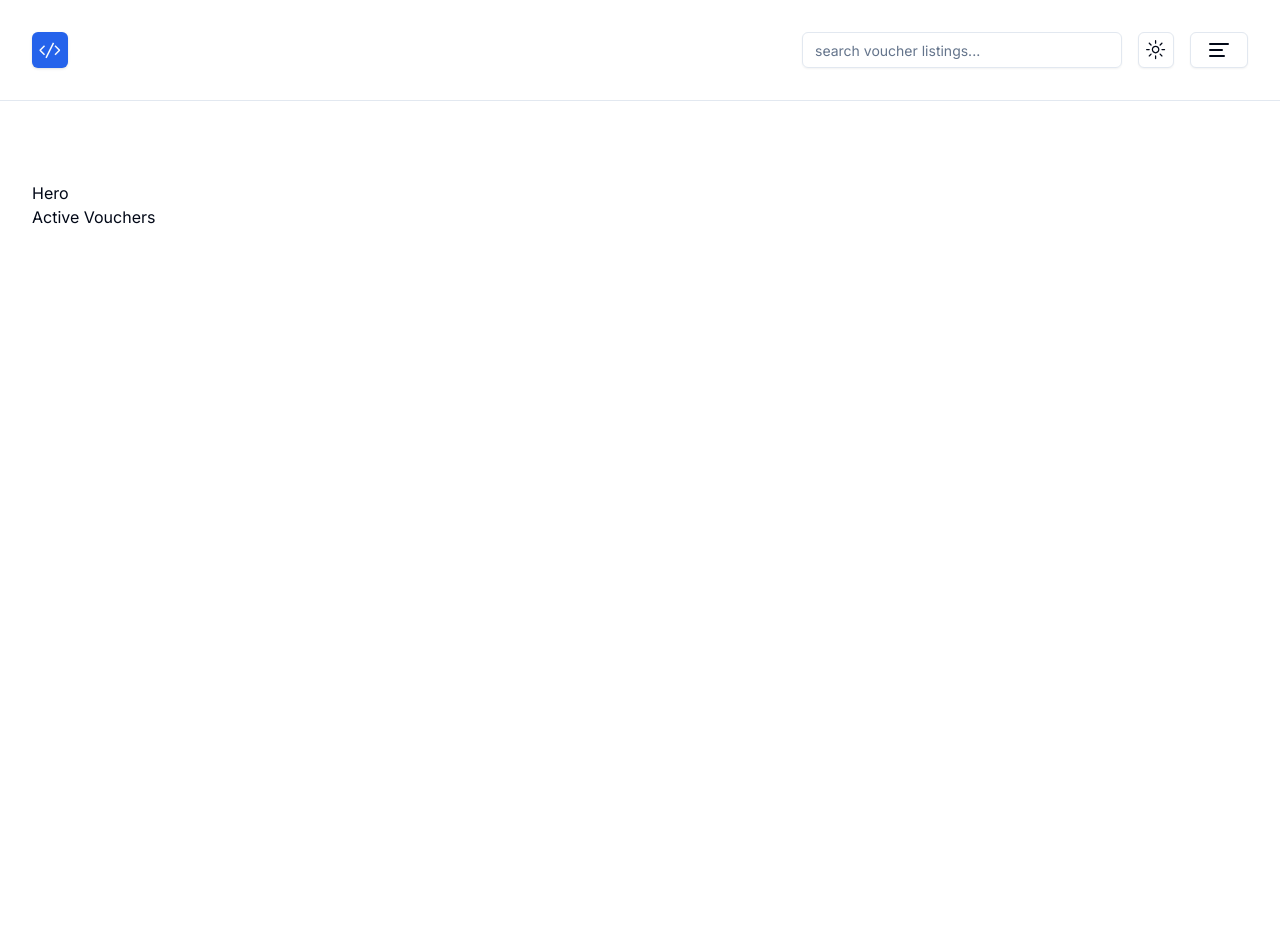
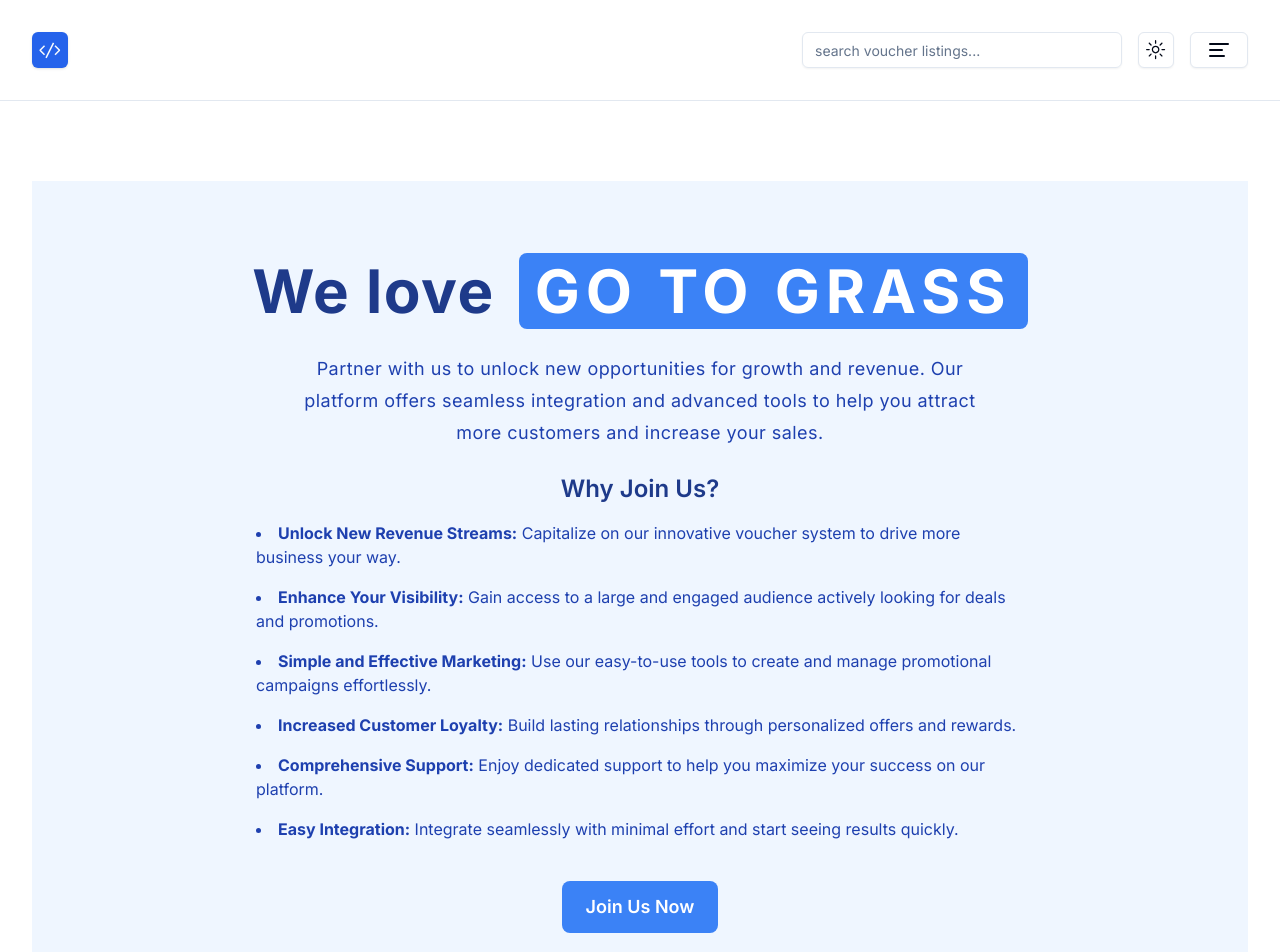
Before and after one commit to Go-Touch-Grass/BusinessClient, a Next.js app: page / in a window 1280 px wide. Shown: the top 952 px of the page. Before the commit the page ends 800 px from the top, so only its background shows below. Built offline with nearby package versions, Linux system fonts and the light colour scheme.

Commit message:
With profile Page (have not complete profile page design)

```diff
--- a/src/pages/about.tsx
+++ b/src/pages/about.tsx
@@ -1,19 +1,48 @@
 function AboutPage() {
   return (
-      <section>
-        <h1 className='flex flex-wrap gap-2 sm:gap-x-6 items-center justify-center text-4xl font-bold leading-none tracking-wide sm:text-6xl'>
+    <section className='flex flex-col items-center justify-center min-h-screen bg-blue-50 p-6'>
+      <div className='mb-6'>
+      </div>
+      <h1 className='flex flex-wrap gap-2 sm:gap-x-6 items-center justify-center text-4xl font-bold leading-none tracking-wide sm:text-6xl text-blue-900'>
         We love
-          <span className='bg-primary py-2 px-4 rounded-lg tracking-widest text-white'>
-            vouchers
+        <span className='bg-blue-500 py-2 px-4 rounded-lg tracking-widest text-white'>
+          GO TO GRASS
         </span>
       </h1>
-        <p className='mt-6 text-lg tracking-wide leading-8 max-w-2xl mx-auto text-muted-foreground'>
-          Lorem ipsum dolor sit amet consectetur adipisicing elit. Vero hic
-          distinctio ducimus temporibus nobis autem laboriosam repellat, magni
-          fugiat minima excepturi neque, tenetur possimus nihil atque! Culpa nulla
-          labore nam?
+      <p className='mt-6 text-lg tracking-wide leading-8 max-w-2xl text-center text-blue-800'>
+        Partner with us to unlock new opportunities for growth and revenue. Our platform offers seamless integration and advanced tools to help you attract more customers and increase your sales.
       </p>
+      <div className='mt-6 max-w-3xl mx-auto text-center'>
+        <h2 className='text-2xl font-semibold mb-4 text-blue-900'>Why Join Us?</h2>
+        <ul className='list-disc list-inside text-left text-blue-800'>
+          <li className='mb-4'>
+            <strong>Unlock New Revenue Streams:</strong> Capitalize on our innovative voucher system to drive more business your way.
+          </li>
+          <li className='mb-4'>
+            <strong>Enhance Your Visibility:</strong> Gain access to a large and engaged audience actively looking for deals and promotions.
+          </li>
+          <li className='mb-4'>
+            <strong>Simple and Effective Marketing:</strong> Use our easy-to-use tools to create and manage promotional campaigns effortlessly.
+          </li>
+          <li className='mb-4'>
+            <strong>Increased Customer Loyalty:</strong> Build lasting relationships through personalized offers and rewards.
+          </li>
+          <li className='mb-4'>
+            <strong>Comprehensive Support:</strong> Enjoy dedicated support to help you maximize your success on our platform.
+          </li>
+          <li className='mb-4'>
+            <strong>Easy Integration:</strong> Integrate seamlessly with minimal effort and start seeing results quickly.
+          </li>
+        </ul>
+      </div>
+      <a
+        href='/signup' // Replace with your actual signup link or action
+        className='mt-6 inline-block bg-blue-500 text-white py-3 px-6 rounded-lg font-semibold text-lg hover:bg-blue-600 transition-colors duration-300'
+      >
+        Join Us Now
+      </a>
     </section>
   );
 }
+
 export default AboutPage;
--- a/src/pages/index.tsx
+++ b/src/pages/index.tsx
@@ -1,12 +1,51 @@
 import FeaturedVouchers from '../components/home/FeaturedVouchers';
 import Hero from '../components/home/Hero';
 
-function HomePage() {
+function AboutPage() {
   return (
-    <>
-      <Hero />
-      <FeaturedVouchers />
-    </>
+    <section className='flex flex-col items-center justify-center min-h-screen bg-blue-50 p-6'>
+      <div className='mb-6'>
+      </div>
+      <h1 className='flex flex-wrap gap-2 sm:gap-x-6 items-center justify-center text-4xl font-bold leading-none tracking-wide sm:text-6xl text-blue-900'>
+        We love
+        <span className='bg-blue-500 py-2 px-4 rounded-lg tracking-widest text-white'>
+          GO TO GRASS
+        </span>
+      </h1>
+      <p className='mt-6 text-lg tracking-wide leading-8 max-w-2xl text-center text-blue-800'>
+        Partner with us to unlock new opportunities for growth and revenue. Our platform offers seamless integration and advanced tools to help you attract more customers and increase your sales.
+      </p>
+      <div className='mt-6 max-w-3xl mx-auto text-center'>
+        <h2 className='text-2xl font-semibold mb-4 text-blue-900'>Why Join Us?</h2>
+        <ul className='list-disc list-inside text-left text-blue-800'>
+          <li className='mb-4'>
+            <strong>Unlock New Revenue Streams:</strong> Capitalize on our innovative voucher system to drive more business your way.
+          </li>
+          <li className='mb-4'>
+            <strong>Enhance Your Visibility:</strong> Gain access to a large and engaged audience actively looking for deals and promotions.
+          </li>
+          <li className='mb-4'>
+            <strong>Simple and Effective Marketing:</strong> Use our easy-to-use tools to create and manage promotional campaigns effortlessly.
+          </li>
+          <li className='mb-4'>
+            <strong>Increased Customer Loyalty:</strong> Build lasting relationships through personalized offers and rewards.
+          </li>
+          <li className='mb-4'>
+            <strong>Comprehensive Support:</strong> Enjoy dedicated support to help you maximize your success on our platform.
+          </li>
+          <li className='mb-4'>
+            <strong>Easy Integration:</strong> Integrate seamlessly with minimal effort and start seeing results quickly.
+          </li>
+        </ul>
+      </div>
+      <a
+        href='/SignUp' // Replace with your actual signup link or action
+        className='mt-6 inline-block bg-blue-500 text-white py-3 px-6 rounded-lg font-semibold text-lg hover:bg-blue-600 transition-colors duration-300'
+      >
+        Join Us Now
+      </a>
+    </section>
   );
 }
-export default HomePage;
+
+export default AboutPage;
--- /dev/null
+++ b/src/pages/profile.tsx
@@ -0,0 +1,69 @@
+import { Label } from "../components/components/ui/label";
+import { Input } from "../components/components/ui/input";
+import { Button } from "../components/components/ui/button";
+
+const Component: React.FC = () => {
+  return (
+    <div>
+      <div className="px-4 space-y-6 md:px-6">
+        <header className="space-y-1.5">
+          <div className="flex items-center space-x-4">
+            <img
+              src="/placeholder.svg"
+              alt="Avatar"
+              width="96"
+              height="96"
+              className="border rounded-full"
+              style={{ aspectRatio: "96/96", objectFit: "cover" }}
+            />
+            <div className="space-y-1.5">
+              <h1 className="text-2xl font-bold">Catherine Grant</h1>
+              <p className="text-gray-500 dark:text-gray-400">Product Designer</p>
+            </div>
+          </div>
+        </header>
+        <div className="space-y-6">
+          <div className="space-y-2">
+            <h2 className="text-lg font-semibold">Personal Information</h2>
+            <div className="grid grid-cols-1 md:grid-cols-2 gap-6">
+              <div>
+                <Label htmlFor="name">Name</Label>
+                <Input id="name" placeholder="Enter your name" defaultValue="Catherine Grant" />
+              </div>
+              <div>
+                <Label htmlFor="email">Email</Label>
+                <Input id="email" placeholder="Enter your email" type="email" />
+              </div>
+              <div>
+                <Label htmlFor="phone">Phone</Label>
+                <Input id="phone" placeholder="Enter your phone" type="tel" />
+              </div>
+            </div>
+          </div>
+          <div className="space-y-2">
+            <h2 className="text-lg font-semibold">Change Password</h2>
+            <div className="grid grid-cols-1 md:grid-cols-2 gap-6">
+              <div>
+                <Label htmlFor="current-password">Current Password</Label>
+                <Input id="current-password" placeholder="Enter your current password" type="password" />
+              </div>
+              <div>
+                <Label htmlFor="new-password">New Password</Label>
+                <Input id="new-password" placeholder="Enter your new password" type="password" />
+              </div>
+              <div>
+                <Label htmlFor="confirm-password">Confirm Password</Label>
+                <Input id="confirm-password" placeholder="Confirm your new password" type="password" />
+              </div>
+            </div>
+          </div>
+        </div>
+        <div className="mt-8">
+          <Button size="lg">Save</Button>
+        </div>
+      </div>
+    </div>
+  );
+};
+
+export default Component;
```
Also changed, not shown: src/pages/SignUp.tsx (+17 -14 lines). Lines whose indentation alone changed are shown as unchanged.
